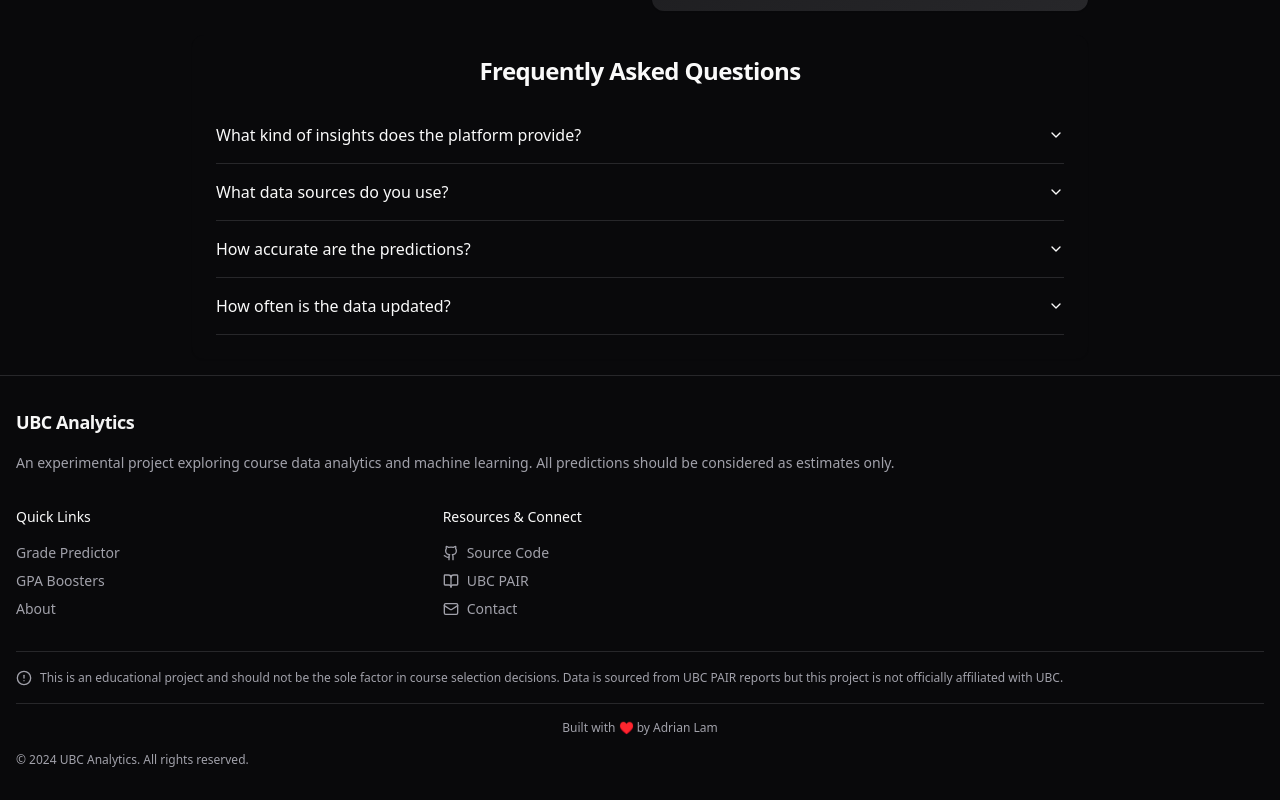
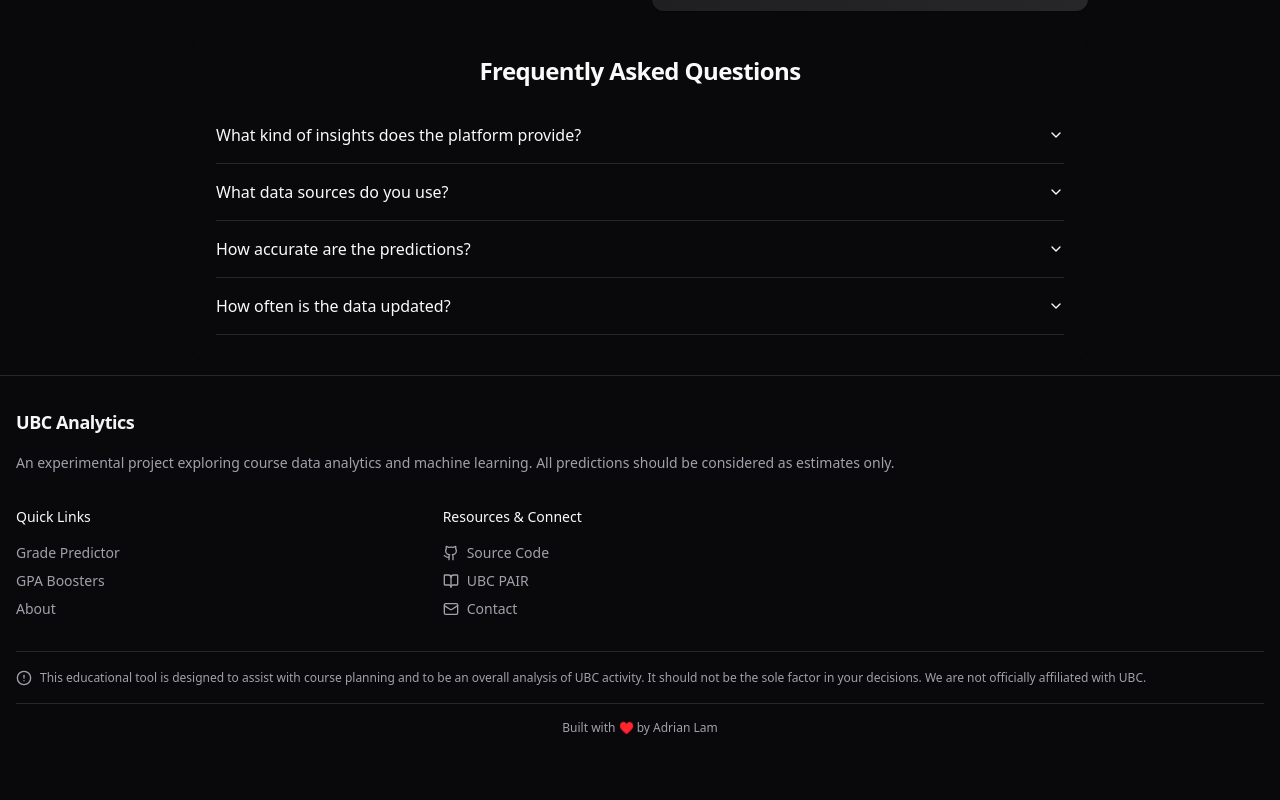
Before and after one commit to adrianlamdev/ubc-analytics, a Next.js app in the folder web/: page / in a window 1280 px wide. Shown: the part 781-1581 px from the top of the page. After the commit the page ends 1549 px from the top, so only its background shows below. Built offline with nearby package versions, Linux system fonts and the light colour scheme.

Commit message:
chore: remove copyright

```diff
--- a/web/src/components/footer.tsx
+++ b/web/src/components/footer.tsx
@@ -17,9 +17,6 @@
           </p>
         </div>
         <div className="grid grid-cols-2 md:grid-cols-3 gap-8 mt-8">
-          {/* Column 1: Main Info */}
-
-          {/* Column 2: Quick Links */}
           <div className="space-y-4">
             <h4 className="font-medium text-sm">Quick Links</h4>
             <nav className="flex flex-col space-y-2">
@@ -44,7 +41,6 @@
             </nav>
           </div>
 
-          {/* Column 3: Resources & Connect */}
           <div className="space-y-4">
             <h4 className="font-medium text-sm">Resources & Connect</h4>
             <div className="flex flex-col space-y-2">
@@ -99,10 +95,11 @@
         <div className="mt-8 pt-4 border-t space-y-4">
           <div className="flex items-start gap-2 text-xs text-muted-foreground">
             <AlertCircle className="h-4 w-4 flex-shrink-0 mt-0.5" />
-            <p className="leading-relaxed">
-              This is an educational project and should not be the sole factor
-              in course selection decisions. Data is sourced from UBC PAIR
-              reports but this project is not officially affiliated with UBC.
+            <p className="leading-relaxed text-muted-foreground">
+              This educational tool is designed to assist with course planning
+              and to be an overall analysis of UBC activity. It should not be
+              the sole factor in your decisions. We are not officially
+              affiliated with UBC.
             </p>
           </div>
           <Separator />
@@ -110,10 +107,6 @@
           <p className="text-muted-foreground text-center text-xs">
             Built with ♥️ by Adrian Lam
           </p>
-
-          <p className="text-muted-foreground text-xs">
-            © {new Date().getFullYear()} UBC Analytics. All rights reserved.
-          </p>
         </div>
       </div>
     </footer>
```
